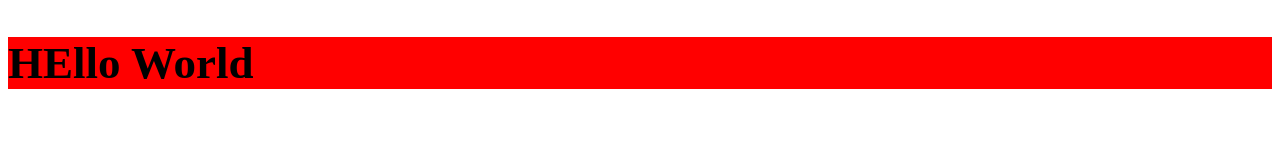
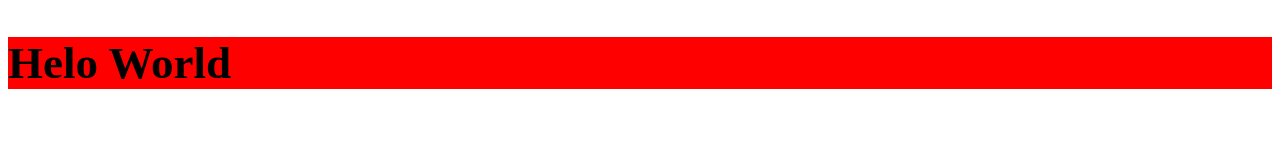
Before and after one commit to Shariq0334/new-repo, a plain HTML site: page index.html in a window 1280 px wide. Drawn offline with Linux system fonts and the light colour scheme.

Commit message:
modified

```diff
--- a/index.html
+++ b/index.html
@@ -8,6 +8,6 @@
     <link rel="stylesheet" href="style.css">
 </head>
 <body>
-    <h2>HEllo World</h2>
+    <h2>Helo World</h2>
 </body>
 </html>
```
